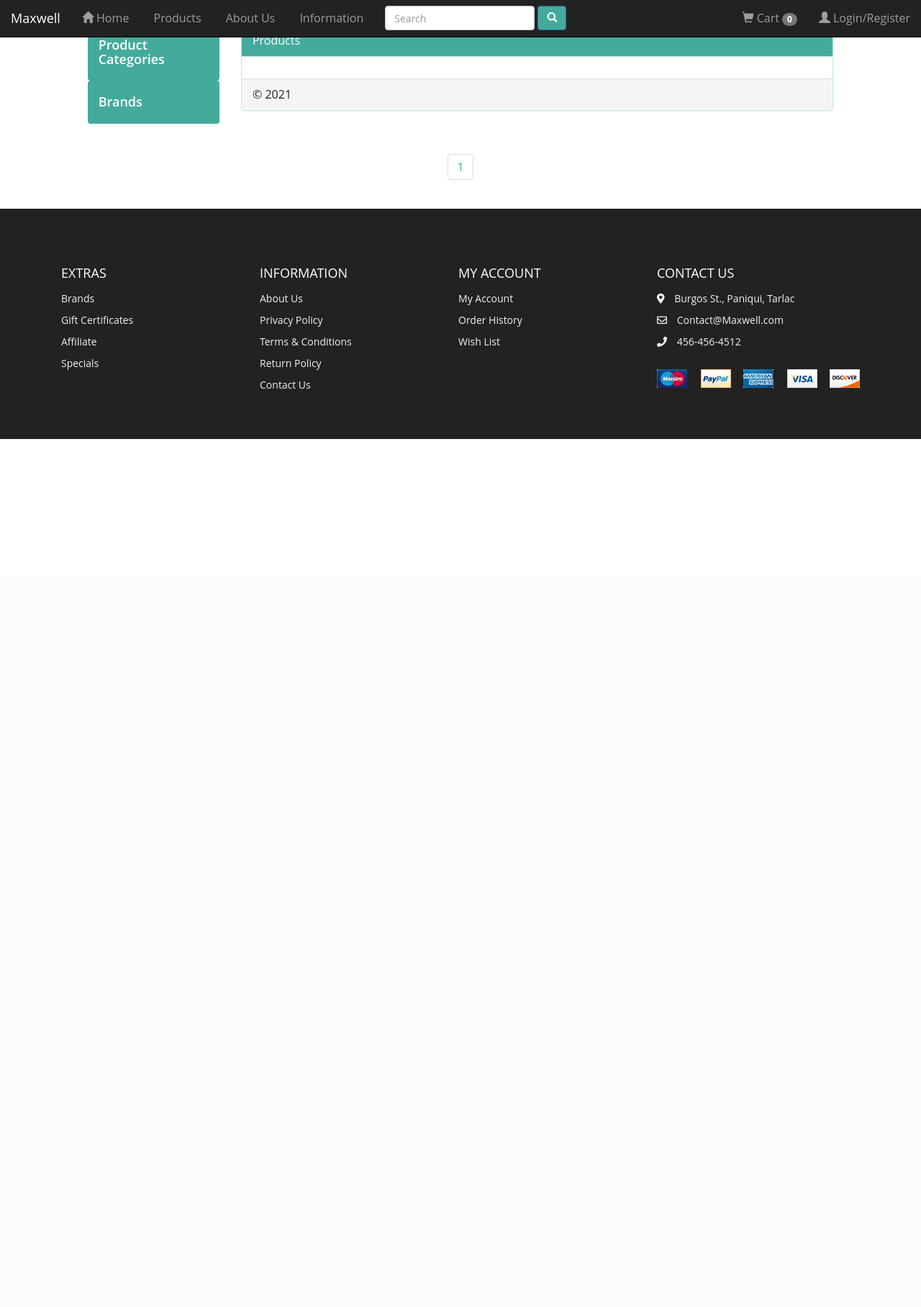
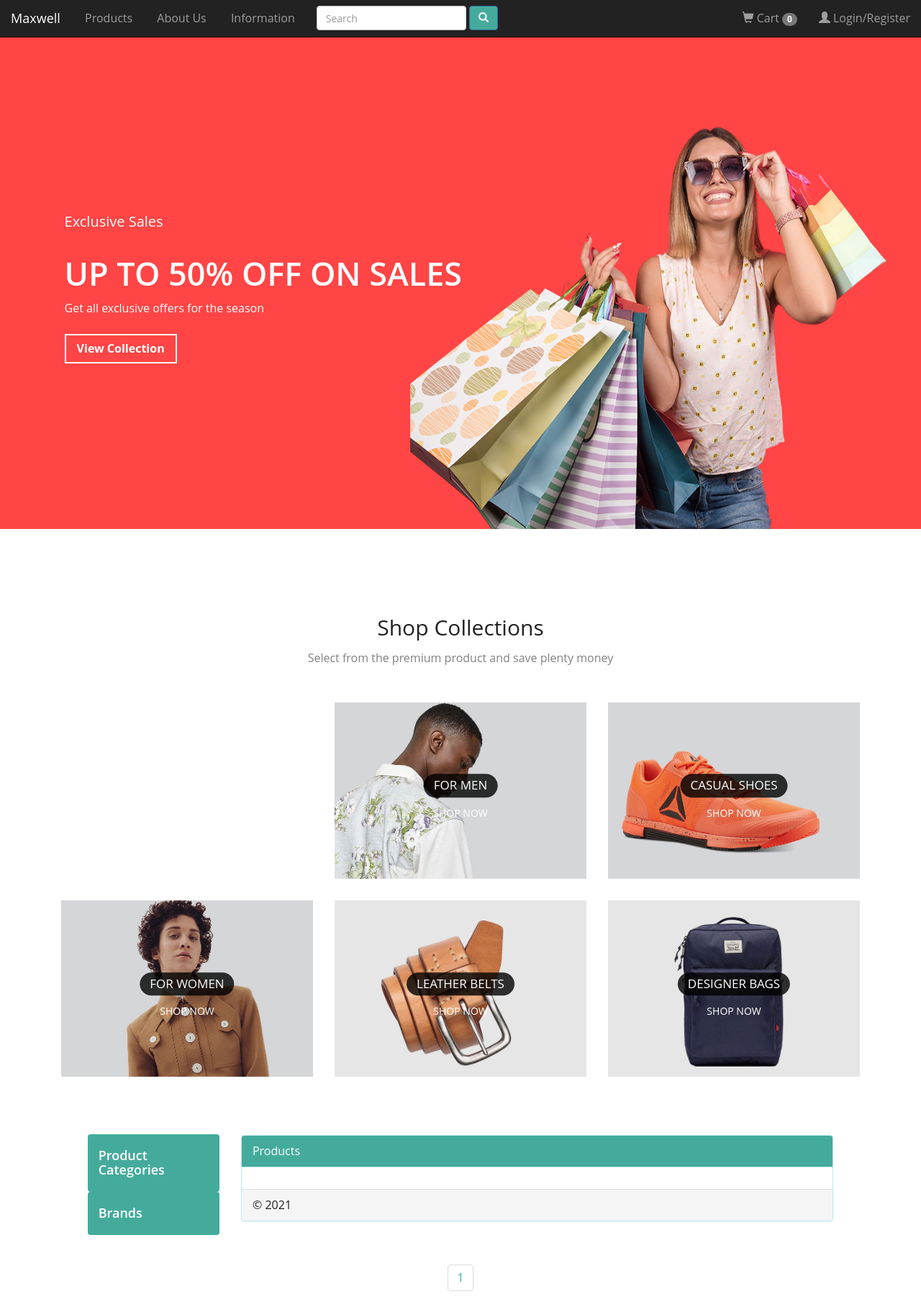
Before and after one commit to zyndly/Finals-PHP-Ecommerce, a PHP site: page /ecommerce-app-h/profile.php in a window 1280 px wide. Shown: the top 1816 px of the page at 72% size. Before the commit the page ends 610 px from the top, so only its background shows below. Run offline with PHP 8.4, Linux system fonts and the light colour scheme; the visitor is signed in with stand-in values (Sample User, id 1); data that the repository does not hold is empty; some libraries are stand-ins or nearby versions.

Commit message:
clean code

```diff
--- a/profile.php
+++ b/profile.php
@@ -35,8 +35,71 @@ if(!isset($_SESSION["uid"])){
 	</head>
 <!--Navbar-->
 <?php include "./template/navbar.php"; ?>
+	<!--Content-->
 
-	<p><br/></p>
+	<div class="hero">
+		<div class="left">
+			<span>Exclusive Sales</span>
+			<h1>UP TO 50% OFF ON SALES</h1>
+			<small>Get all exclusive offers for the season</small>
+			<a href="#products">View Collection </a>
+		</div>
+		<div class="right">
+			<img src="./images/hero.png" alt="" />
+		</div>
+	</div>
+
+<!-- Promotion -->
+
+<section class="section promotion">
+    <div class="title">
+		<h2>Shop Collections</h2>
+		<span>Select from the premium product and save plenty money</span>
+    </div>
+
+    <div class="promotion-layout container">
+		<div class="promotion-item">
+			<img src="./images/promo1.jpg" alt="" />
+			<div class="promotion-content">
+				<h3>FOR MEN</h3>
+				<a href="#products">SHOP NOW</a>
+			</div>
+		</div>
+
+		<div class="promotion-item">
+			<img src="./images/promo2.jpg" alt="" />
+			<div class="promotion-content">
+				<h3>CASUAL SHOES</h3>
+				<a href="#products">SHOP NOW</a>
+			</div>
+		</div>
+
+		<div class="promotion-item">
+			<img src="./images/promo3.jpg" alt="" />
+			<div class="promotion-content">
+				<h3>FOR WOMEN</h3>
+				<a href="#products">SHOP NOW</a>
+			</div>
+		</div>
+
+		<div class="promotion-item">
+			<img src="./images/promo4.jpg" alt="" />
+			<div class="promotion-content">
+				<h3>LEATHER BELTS</h3>
+				<a href="#products">SHOP NOW</a>
+			</div>
+		</div>
+
+		<div class="promotion-item">
+			<img src="./images/promo5.jpg" alt="" />
+			<div class="promotion-content">
+				<h3>DESIGNER BAGS</h3>
+				<a href="#products">SHOP NOW</a>
+			</div>
+		</div>
+    </div>
+</section>
+<!-- Content -->
 	<div class="container-fluid">
 		<div class="row">
 			<div class="col-md-1"></div>
@@ -98,6 +161,67 @@ if(!isset($_SESSION["uid"])){
 			</div>
 		</div>
 	</div>
+
+<!-- ADVERT -->
+<section class="section advert">
+		<div class="advert-layout container">
+			<div class="item ">
+				<img src="./images/promo7.jpg" alt="">
+				<div class="content left">
+				<span>Exclusive Sales</span>
+				<h3>Spring Collections</h3>
+				<a href="">View Collection</a>
+				</div>
+			</div>
+			<div class="item">
+				<img src="./images/promo8.jpg" alt="">
+				<div class="content  right">
+				<span>New Trending</span>
+				<h3>Designer Bags</h3>
+				<a href="">Shop Now </a>
+				</div>
+			</div>
+		</div>
+	</section>
+
+	<!-- BRANDS -->
+	<section class="section brands">
+		<div class="title">
+			<h2>Shop by Brand</h2>
+			<span>Select from the premium product brands and save plenty money</span>
+		</div>
+
+		<div class="brand-layout container">
+			<div class="glide" id="glide1">
+				<div class="glide__track" data-glide-el="track">
+					<ul class="glide__slides">
+						<li class="glide__slide">
+						<img src="./images/brand1.png" alt="">
+						</li>
+						<li class="glide__slide">
+						<img src="./images/brand2.png" alt="">
+						</li>
+						<li class="glide__slide">
+						<img src="./images/brand3.png" alt="">
+						</li>
+						<li class="glide__slide">
+						<img src="./images/brand4.png" alt="">
+						</li>
+						<li class="glide__slide">
+						<img src="./images/brand5.png" alt="">
+						</li>
+						<li class="glide__slide">
+						<img src="./images/brand6.png" alt="">
+						</li>
+						<li class="glide__slide">
+						<img src="./images/brand7.png" alt="">
+						</li>
+
+					</ul>
+				</div>
+			</div>
+		</div>
+	</section>
 <!--Footer-->
 
 <?php include "./template/footer.php"; ?>
--- a/template/navbar.php
+++ b/template/navbar.php
@@ -12,7 +12,6 @@
 			</div>
 		<div class="collapse navbar-collapse" id="collapse">
 			<ul class="nav navbar-nav">
-				<li><a href="index.php"><span class="glyphicon glyphicon-home"></span> Home</a></li>
                 <li><a href="index.php#products"><span class="glyphicon glyphicon-products"></span> Products</a></li>
                 <li><a href="about-us.php"><span class="glyphicon glyphicon-about"></span> About Us</a></li>
                 <li><a href="#footer"><span class="glyphicon glyphicon-information"></span> Information</a></li>
--- a/terms-condition.php
+++ b/terms-condition.php
@@ -27,6 +27,7 @@ if(isset($_SESSION["uid"])){
 				<div class="col-md-12">
 					<h3>Terms & Conditions</h3>
 					<p>Lorem ipsum dolor sit amet consectetur adipisicing elit. Dolor voluptates explicabo atque. Aperiam, esse nemo reprehenderit nisi excepturi repudiandae vero aspernatur dicta sed blanditiis. Sequi quidem cum maiores sed architecto. Lorem ipsum dolor sit amet consectetur adipisicing elit. Dolor voluptates explicabo atque. Aperiam, esse nemo reprehenderit nisi excepturi repudiandae vero aspernatur dicta sed blanditiis. Sequi quidem cum maiores sed architecto. Lorem ipsum dolor sit amet consectetur adipisicing elit. Dolor voluptates explicabo atque. Aperiam, esse nemo reprehenderit nisi excepturi repudiandae vero aspernatur dicta sed blanditiis. Sequi quidem cum maiores sed architecto.</p>
+					<br>
 					<p>Lorem ipsum dolor sit amet consectetur adipisicing elit. Dolor voluptates explicabo atque. Aperiam, esse nemo reprehenderit nisi excepturi repudiandae vero aspernatur dicta sed blanditiis. Sequi quidem cum maiores sed architecto. Lorem ipsum dolor sit amet consectetur adipisicing elit. Dolor voluptates explicabo atque. Aperiam, esse nemo reprehenderit nisi excepturi repudiandae vero aspernatur dicta sed blanditiis. Sequi quidem cum maiores sed architecto. Lorem ipsum dolor sit amet consectetur adipisicing elit. Dolor voluptates explicabo atque. Aperiam, esse nemo reprehenderit nisi excepturi repudiandae vero aspernatur dicta sed blanditiis. Sequi quidem cum maiores sed architecto.</p>
 					<p>Lorem ipsum dolor sit amet consectetur adipisicing elit. Dolor voluptates explicabo atque. Aperiam, esse nemo reprehenderit nisi excepturi repudiandae vero aspernatur dicta sed blanditiis. Sequi quidem cum maiores sed architecto. Lorem ipsum dolor sit amet consectetur adipisicing elit. Dolor voluptates explicabo atque. Aperiam, esse nemo reprehenderit nisi excepturi repudiandae vero aspernatur dicta sed blanditiis. Sequi quidem cum maiores sed architecto. Lorem ipsum dolor sit amet consectetur adipisicing elit. Dolor voluptates explicabo atque. Aperiam, esse nemo reprehenderit nisi excepturi repudiandae vero aspernatur dicta sed blanditiis. Sequi quidem cum maiores sed architecto.</p>
 					<p>Lorem ipsum dolor sit amet consectetur adipisicing elit. Dolor voluptates explicabo atque. Aperiam, esse nemo reprehenderit nisi excepturi repudiandae vero aspernatur dicta sed blanditiis. Sequi quidem cum maiores sed architecto. Lorem ipsum dolor sit amet consectetur adipisicing elit. Dolor voluptates explicabo atque. Aperiam, esse nemo reprehenderit nisi excepturi repudiandae vero aspernatur dicta sed blanditiis. Sequi quidem cum maiores sed architecto. Lorem ipsum dolor sit amet consectetur adipisicing elit. Dolor voluptates explicabo atque. Aperiam, esse nemo reprehenderit nisi excepturi repudiandae vero aspernatur dicta sed blanditiis. Sequi quidem cum maiores sed architecto.</p>
@@ -36,6 +37,10 @@ if(isset($_SESSION["uid"])){
 					<p>Lorem ipsum dolor sit amet consectetur adipisicing elit. Dolor voluptates explicabo atque. Aperiam, esse nemo reprehenderit nisi excepturi repudiandae vero aspernatur dicta sed blanditiis. Sequi quidem cum maiores sed architecto. Lorem ipsum dolor sit amet consectetur adipisicing elit. Dolor voluptates explicabo atque. Aperiam, esse nemo reprehenderit nisi excepturi repudiandae vero aspernatur dicta sed blanditiis. Sequi quidem cum maiores sed architecto. Lorem ipsum dolor sit amet consectetur adipisicing elit. Dolor voluptates explicabo atque. Aperiam, esse nemo reprehenderit nisi excepturi repudiandae vero aspernatur dicta sed blanditiis. Sequi quidem cum maiores sed architecto.</p>
 					<p>Lorem ipsum dolor sit amet consectetur adipisicing elit. Dolor voluptates explicabo atque. Aperiam, esse nemo reprehenderit nisi excepturi repudiandae vero aspernatur dicta sed blanditiis. Sequi quidem cum maiores sed architecto. Lorem ipsum dolor sit amet consectetur adipisicing elit. Dolor voluptates explicabo atque. Aperiam, esse nemo reprehenderit nisi excepturi repudiandae vero aspernatur dicta sed blanditiis. Sequi quidem cum maiores sed architecto. Lorem ipsum dolor sit amet consectetur adipisicing elit. Dolor voluptates explicabo atque. Aperiam, esse nemo reprehenderit nisi excepturi repudiandae vero aspernatur dicta sed blanditiis. Sequi quidem cum maiores sed architecto.</p>
 					<p>Lorem ipsum dolor sit amet consectetur adipisicing elit. Dolor voluptates explicabo atque. Aperiam, esse nemo reprehenderit nisi excepturi repudiandae vero aspernatur dicta sed blanditiis. Sequi quidem cum maiores sed architecto. Lorem ipsum dolor sit amet consectetur adipisicing elit. Dolor voluptates explicabo atque. Aperiam, esse nemo reprehenderit nisi excepturi repudiandae vero aspernatur dicta sed blanditiis. Sequi quidem cum maiores sed architecto. Lorem ipsum dolor sit amet consectetur adipisicing elit. Dolor voluptates explicabo atque. Aperiam, esse nemo reprehenderit nisi excepturi repudiandae vero aspernatur dicta sed blanditiis. Sequi quidem cum maiores sed architecto.</p>
+					<p>"CONTENT HERE"</p>
+					<p>"CONTENT HERE"</p>
+					<p>"CONTENT HERE"</p>
+
 				</div>
 			</div>
 		</div><!--end container-->
```
